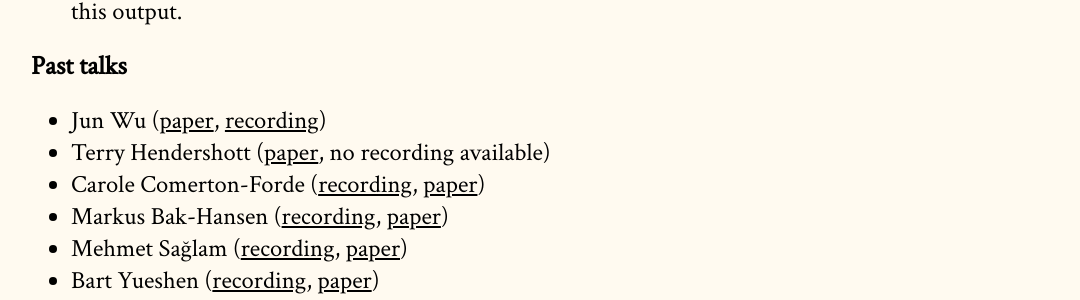
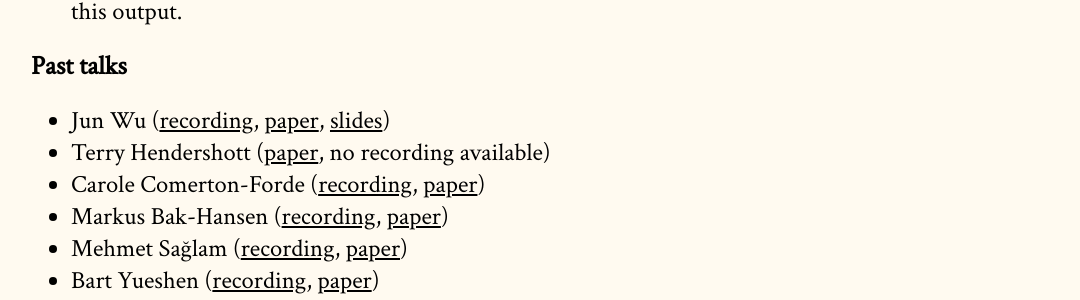
Before and after one commit to cpfiffer/microstructure.exchange, a Jekyll site: the page built from index.md, in a window 1280 px wide and 900 px high, scrolled down 2513 px. Shown: the part 155-455 px from the top of the window, without its empty margins (97-1177 px from the left). Built offline with Jekyll 4.4.1, drawn with Linux system fonts in a browser that asks for light colours; some web fonts are replaced.

Commit message:
Update index.md

```diff
--- a/index.md
+++ b/index.md
@@ -67,7 +67,7 @@ The Microstructure Exchange will host resources, tools, and data for microstruct
 - [Quote-to-trade ratios](https://drive.google.com/file/d/1H8wMvA_59-N5Y_xiDPGTbpBsX5BFwOIV/view) from the paper [_Quoting activity and the cost of capital_ ](https://papers.ssrn.com/sol3/papers.cfm?abstract_id=3005928) by Ioanid Rosu, Elvira Sojli, and Wing Wah Tham. Wharton Research Data Services (WRDS) data was used in preparing this output.
 
 ## Past talks
-- Jun Wu ([paper](https://ssrn.com/abstract=4441422), [recording](https://youtu.be/sUSTwJ4s5mI))
+- Jun Wu ([recording](https://youtu.be/sUSTwJ4s5mI), [paper](https://ssrn.com/abstract=4441422), [slides](slides/Latency_TME_2024_JW.pdf))
 - Terry Hendershott ([paper](https://ssrn.com/abstract=4674014), no recording available)
 - Carole Comerton-Forde ([recording](https://youtu.be/zjOpiDOWkcQ), [paper](https://papers.ssrn.com/sol3/papers.cfm?abstract_id=4551238))
 - Markus Bak-Hansen ([recording](https://youtu.be/-BdFMGYeMDg), [paper](https://microstructure.exchange/papers/OTC_Relationships.pdf))
```
